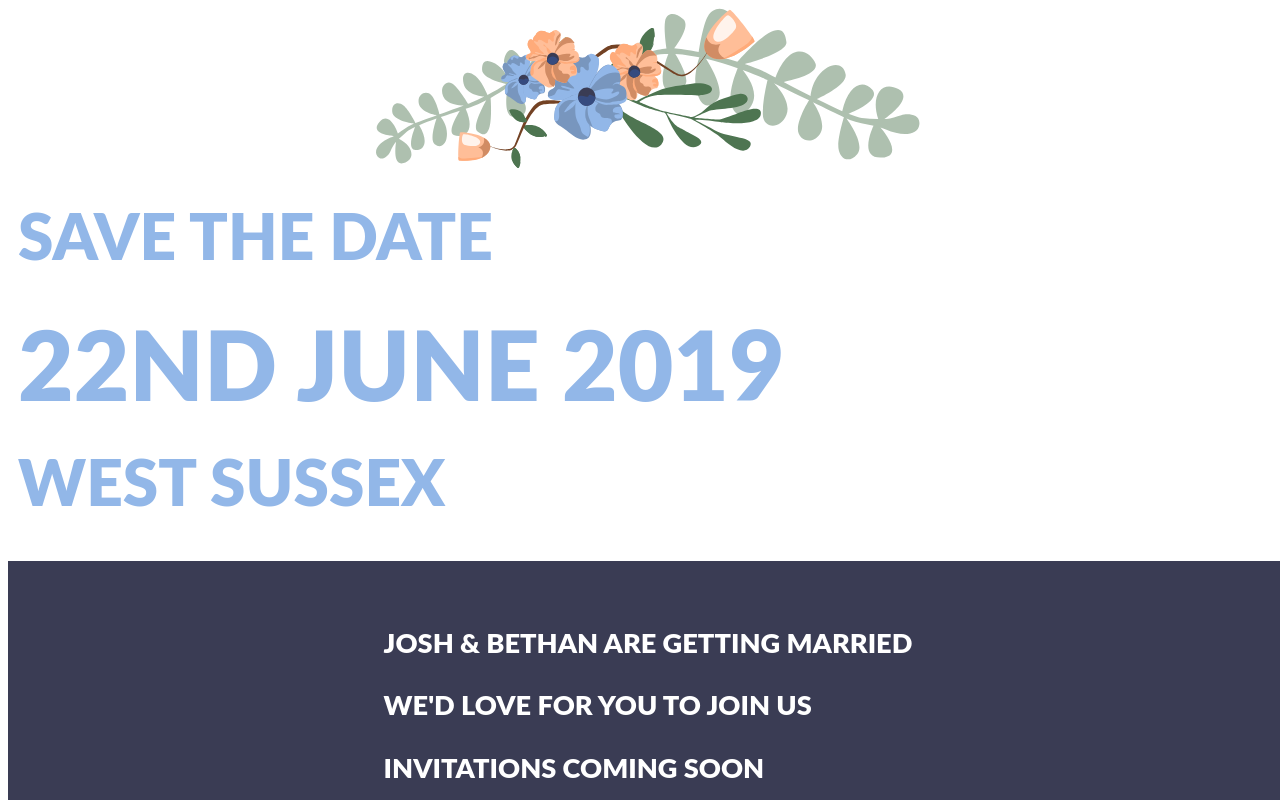
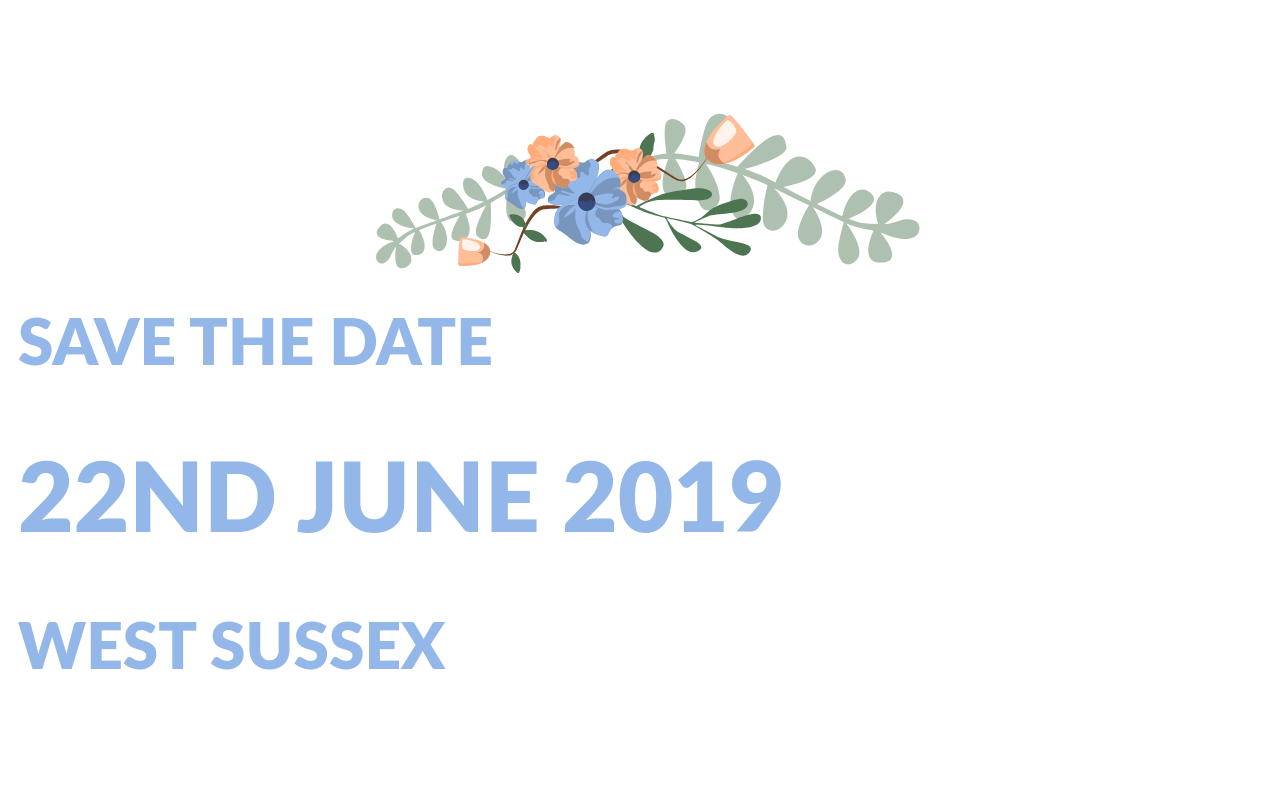
Before and after one commit to joshvince/weddingsite, a React app: page / in a window 1280 px wide. Shown: the top 800 px of the page. Built offline with nearby package versions, Linux system fonts and the light colour scheme; the HTML template or start-up script is replaced by a standard one.

Commit message:
better first page

```diff
--- a/src/App/Section/LightSection.js
+++ b/src/App/Section/LightSection.js
@@ -3,7 +3,7 @@ import styles from './style.css';
 
 const LightSection = ({firstRow, secondRow, thirdRow, image}) => {
   return (
-    <div className="lightSection">
+    <div className="lightSection fullPageColumn">
       <div className="row">
         <div className="col">
           {image}
--- a/src/App/style.css
+++ b/src/App/style.css
@@ -11,3 +11,10 @@ h1, h2, p {
   font-family: 'Lato', Helvetica, Arial, sans-serif;
   font-weight: 900;
 }
+
+.fullPageColumn {
+  height: 100vh;
+  display: flex;
+  flex-direction: column;
+  justify-content: center;
+}
```
